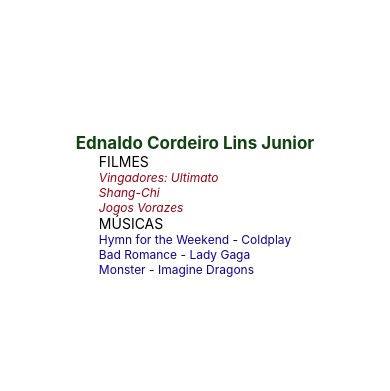
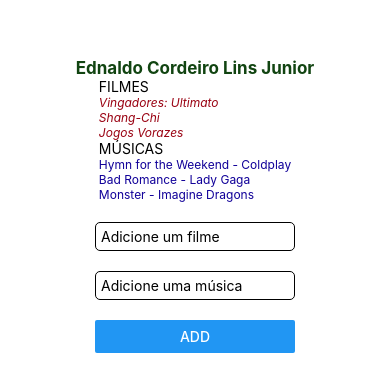
Before and after one commit to ednaldocordeiro/react-1, a React Native app: screen / in a window 390 px wide. Shown: the part 217-608 px from the top of the page. Built offline with nearby package versions, Linux system fonts and the light colour scheme.

Commit message:
questão 3

```diff
--- a/App.js
+++ b/App.js
@@ -1,7 +1,12 @@
 import { StatusBar } from 'expo-status-bar';
-import { StyleSheet, Text, View } from 'react-native';
+import { Button, StyleSheet, Text, TextInput, View } from 'react-native';
+import React, { useState } from 'react';
 
 export default function App() {
+
+  const [newMovie, setNewMovie] = useState('');
+  const [newMusic, setNewMusic] = useState('');
+
   return (
     <View style={styles.container}>
       <StatusBar style="auto" />
@@ -22,6 +27,25 @@
           <Text style={styles.musics}>Bad Romance - Lady Gaga</Text>
           <Text style={styles.musics}>Monster - Imagine Dragons</Text>
         </View>
+      </View>
+
+      <View style={styles.inputsContainer}>
+        <TextInput
+          placeholder='Adicione um filme'
+          style={styles.inputs}
+          onChangeText={setNewMovie}
+          value={newMovie}
+        />
+        <TextInput
+          placeholder='Adicione uma música'
+          style={styles.inputs}
+          onChangeText={setNewMusic}
+          value={newMusic}
+        />
+        <Button
+          onPress={() => alert(`Novo filme: ${newMovie}\nNova música: ${newMusic}`)}
+          title={'ADD'}
+        />
       </View>
     </View>
   );
@@ -48,5 +72,16 @@
   musics: {
     color: '#109',
     fontSize: 12,
+  },
+  inputsContainer: {
+    marginTop: 20,
+  },
+  inputs: {
+    borderColor: '#000000',
+    borderWidth: 1,
+    marginBottom: 20,
+    width: 200,
+    padding: 5,
+    borderRadius: 5,
   }
 });
```
